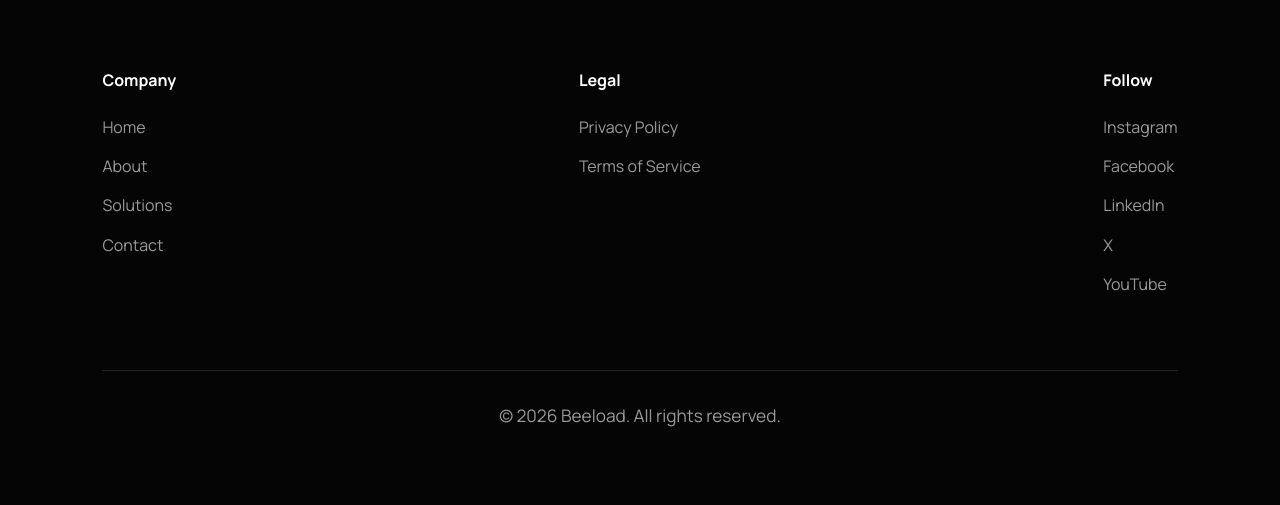
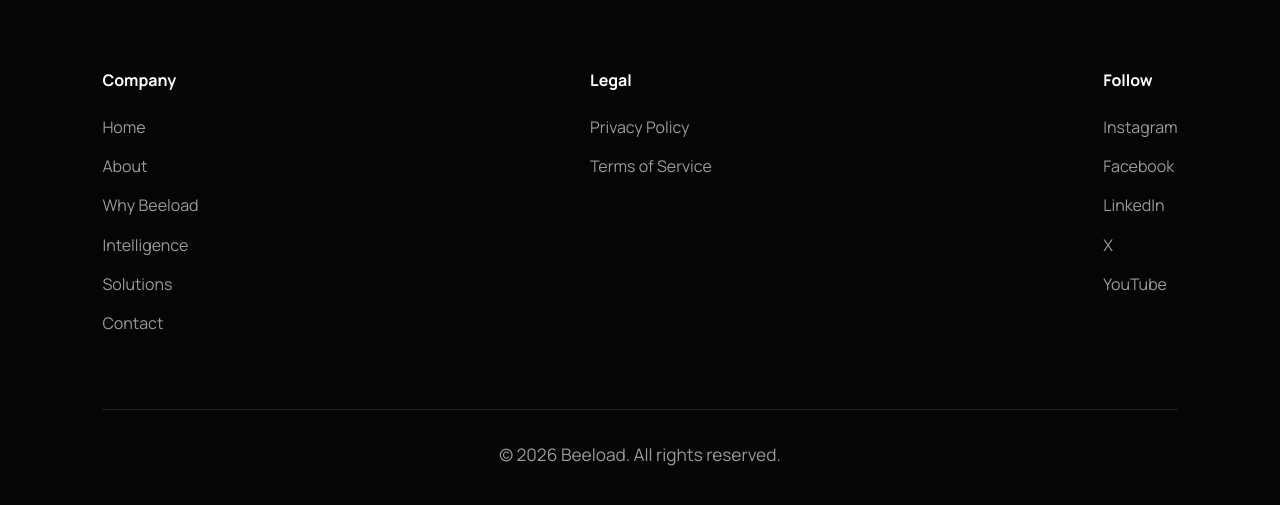
Before and after one commit to beeloadhq/beeload.github.io, a plain HTML site: page index.html in a window 1280 px wide. Shown: the part 5192-5697 px from the top of the page. Before the commit the page ends 5662 px from the top, so only its background shows below. Drawn offline with Linux system fonts and the light colour scheme.

Commit message:
Update index.html

```diff
--- a/index.html
+++ b/index.html
@@ -560,6 +560,10 @@
 
             <a href="about.html">About</a>
 
+<a href="why-beeload.html">Why Beeload</a>
+
+<a href="intelligence.html">Intelligence</a>
+
             <a href="solutions.html">Solutions</a>
 
             <a href="contact.html">Contact</a>
```
